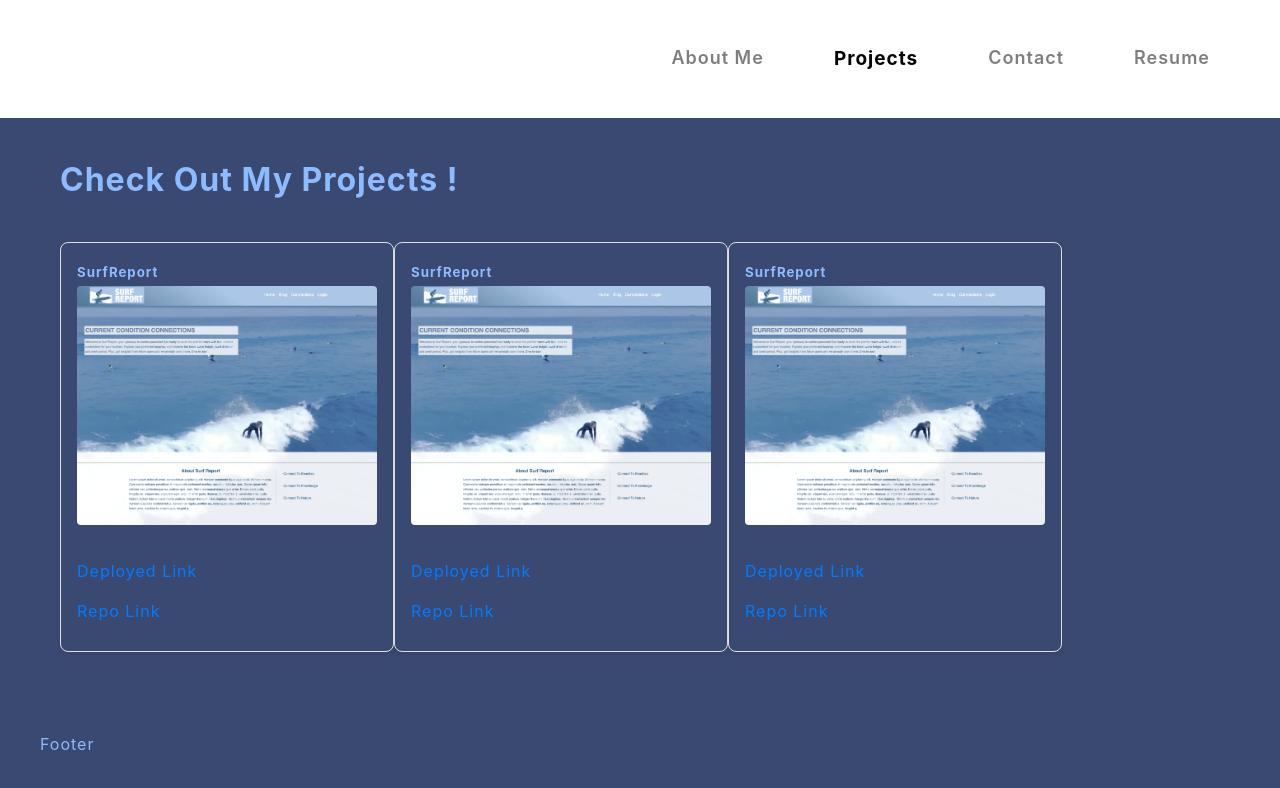
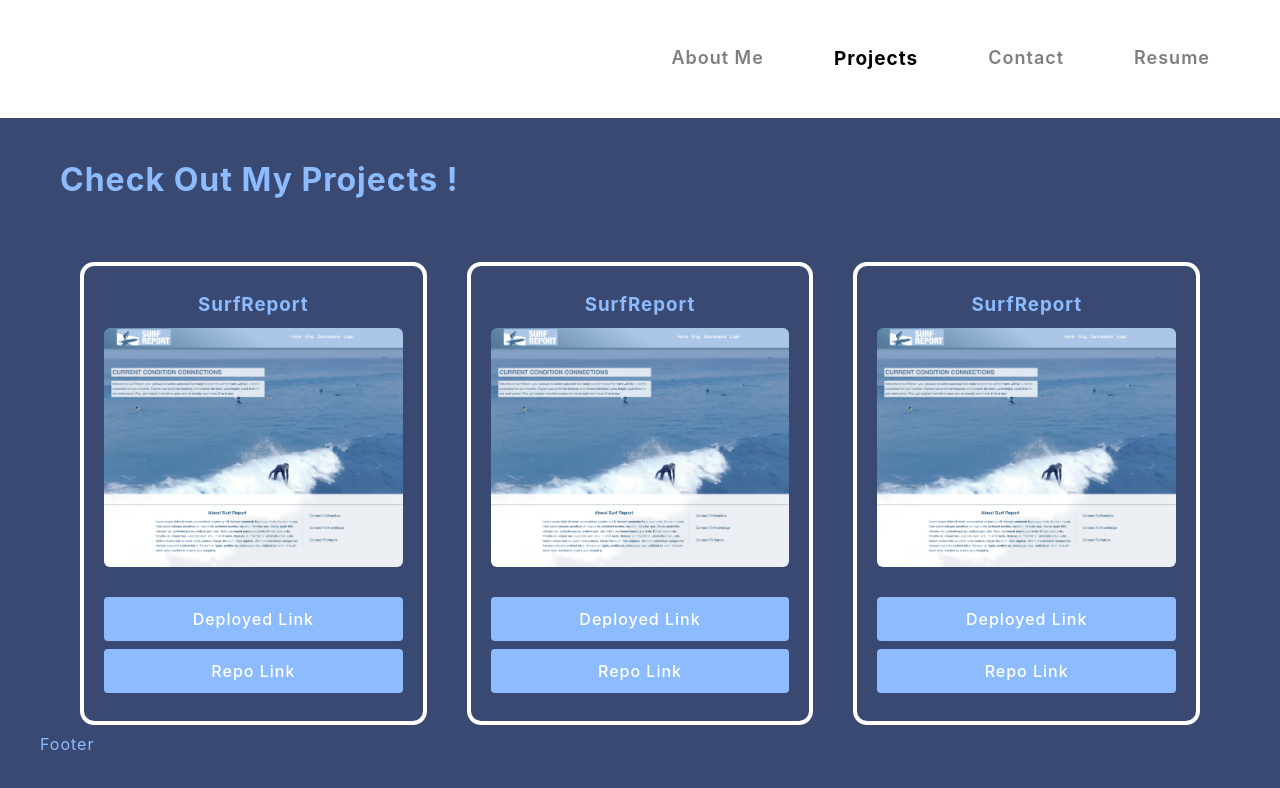
Before and after one commit to Lopez-Jordan/ReactPortfolioProject, a React (Vite) app in the folder React-Portfolio-Project/: page /Projects in a window 1280 px wide. Shown: the top 788 px of the page. Built offline with nearby package versions, Linux system fonts and the light colour scheme.

Commit message:
made project cards look better

```diff
--- a/React-Portfolio-Project/src/components/ProjectCard.jsx
+++ b/React-Portfolio-Project/src/components/ProjectCard.jsx
@@ -1,29 +1,36 @@
 export default function ProjectCard(props) {
     const cardStyle = {
-        border: '1px solid #e0e0e0',
-        borderRadius: '8px',
-        padding: '16px',
+        border: '4px solid white',
+        borderRadius: '14px',
+        padding: '20px',
         marginBottom: '20px',
-        boxShadow: '0 2px 4px rgba(0, 0, 0, 0.1)',
         width: '300px',
+        margin: '20px',
     };
 
     const imageStyle = {
         width: '100%',
         marginBottom: '12px',
-        borderRadius: '4px',
+        borderRadius: '6px',
     };
 
     const linkStyle = {
+        fontWeight: '500',
         display: 'block',
         margin: '8px 0',
-        color: '#007bff',
+        padding: '6px',
+        color: 'white',
+        backgroundColor: '#8CBCFF',
         textDecoration: 'none',
+        borderRadius: '4px',
+        border: 'none',
+        cursor: 'pointer',
+        textAlign: 'center',
     };
 
     return (
         <div style={cardStyle}>
-            <h5>{props.name}</h5>
+            <h3 style={{textAlign: 'center', marginBottom: '5px'}}>{props.name}</h3>
             <img src={props.imagePath} alt="project image" style={imageStyle} />
             <a href={props.deployed} style={linkStyle}>Deployed Link</a>
             <a href={props.repo} style={linkStyle}>Repo Link</a>
--- a/React-Portfolio-Project/src/pages/AboutMe.jsx
+++ b/React-Portfolio-Project/src/pages/AboutMe.jsx
@@ -13,7 +13,7 @@ export default function About() {
     return (
       <>
         <div style={mainDiv}>
-          <h1 style={{marginTop: '30px', marginBottom: '30px'}}>Learn About Me !</h1>
+          <h1 style={{marginTop: '30px', marginBottom: '30px'}}>Who Is Jordan Lopez?</h1>
           <div style={secondDiv}>
             <img style={{height: '250px', width: 'auto', borderRadius: '20px', marginRight: '50px'}} src="/me.png" alt="picture of me" />
             <p>
```
